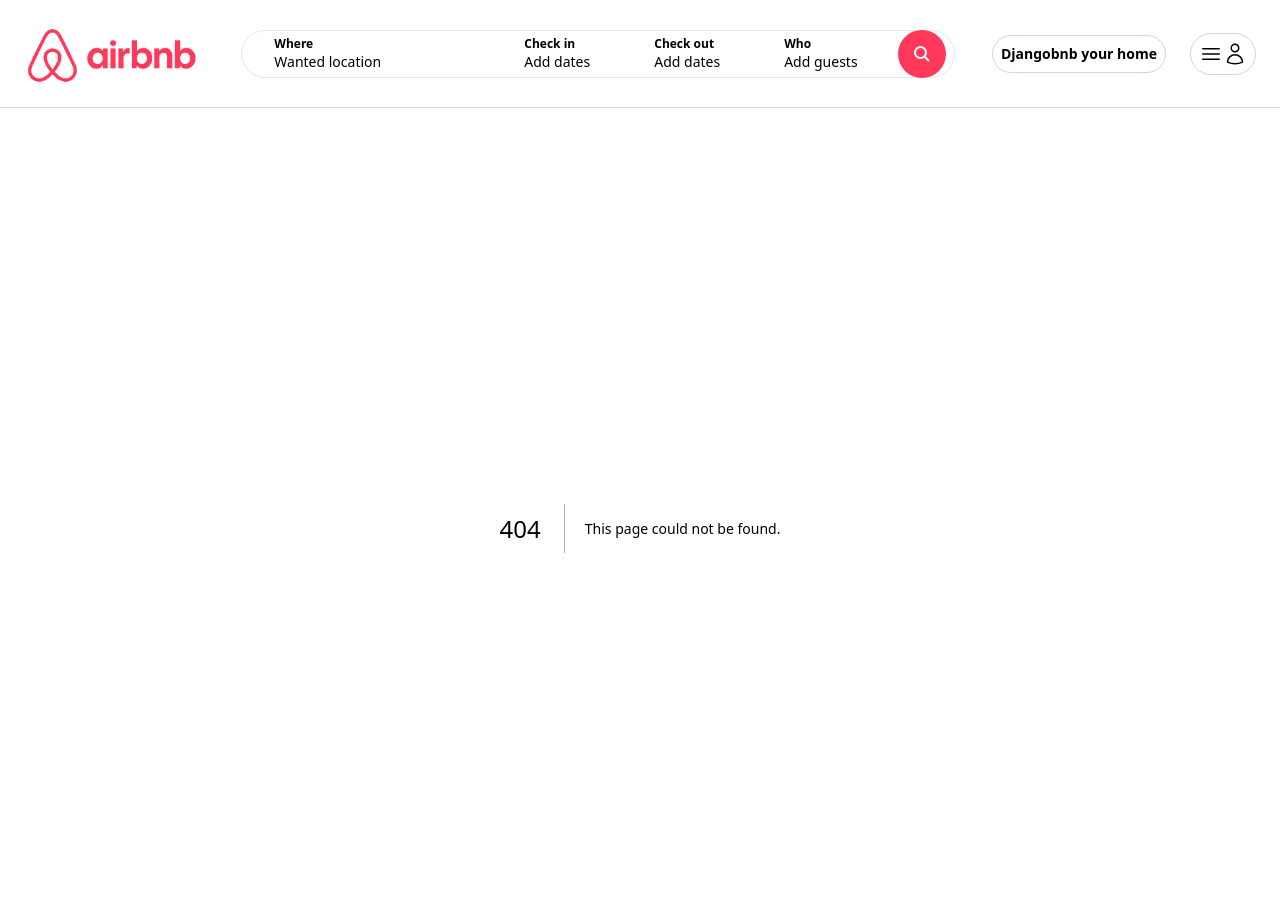
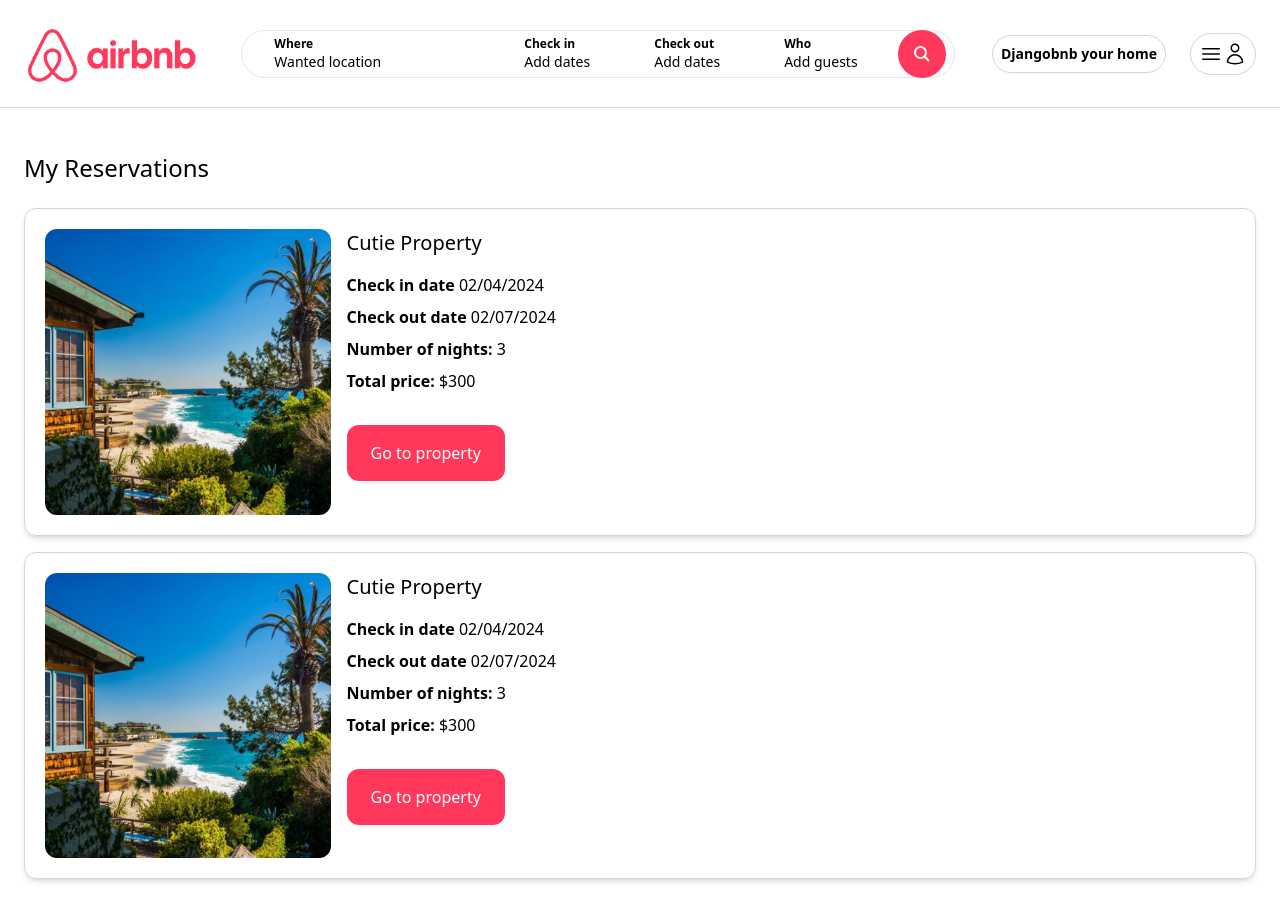
Before and after one commit to icegellycream/Django-amlf, a Next.js app: page /myreservations in a window 1280 px wide. Before the commit this address had no page. Shown: the top 920 px of the page. Built offline with nearby package versions, Linux system fonts and the light colour scheme.

Commit message:
MyReservationsPage - Figurado, Angeli Marie L.

```diff
--- /dev/null
+++ b/app/myreservations/page.tsx
@@ -0,0 +1,67 @@
+import Image from "next/image";
+
+const MyReservationsPage = () => {
+    return (
+        <main className="max-w-[1500px] mx-auto px-6 pb-6">
+            <h1 className="my-6 mb-6 text-2xl">My Reservations</h1>
+
+            <div className="space-y-4">
+                <div className="p-5 grid grid-cols-1 md:grid-cols-4 gap-4 shadow-md border border-gray-300 rounded-xl">
+                    <div className="col-span-1">
+                        <div className="relative overflow-hidden aspect-square rounded-xl">
+                            <Image
+                                fill
+                                src="/propertyItemImages/beach_1.jpg"
+                                className="hover:scale-110 object-cover transition h-full w-full"
+                                alt="Beach House"
+                            />
+                        </div>
+                    </div>
+
+                    <div className="col-span-1 nd:col-span-3">
+                        <h2 className="mb-4 text-xl">Cutie Property</h2>
+
+                        <p className="mb-2"><strong>Check in date</strong> 02/04/2024</p>
+                        <p className="mb-2"><strong>Check out date</strong> 02/07/2024</p>
+
+                        <p className="mb-2"><strong>Number of nights: </strong> 3</p>
+                        <p className="mb-2"><strong>Total price: </strong> $300</p>
+
+                        <div className="mt-6 inline-block cursor-pointer py-4 px-6 bg-[#ff385c] text-white rounded-xl">
+                            Go to property
+                        </div>
+                    </div>
+                </div>
+
+                <div className="p-5 grid grid-cols-1 md:grid-cols-4 gap-4 shadow-md border border-gray-300 rounded-xl">
+                    <div className="col-span-1">
+                        <div className="relative overflow-hidden aspect-square rounded-xl">
+                            <Image
+                                fill
+                                src="/propertyItemImages/beach_1.jpg"
+                                className="hover:scale-110 object-cover transition h-full w-full"
+                                alt="Beach House"
+                            />
+                        </div>
+                    </div>
+
+                    <div className="col-span-1 nd:col-span-3">
+                        <h2 className="mb-4 text-xl">Cutie Property</h2>
+
+                        <p className="mb-2"><strong>Check in date</strong> 02/04/2024</p>
+                        <p className="mb-2"><strong>Check out date</strong> 02/07/2024</p>
+
+                        <p className="mb-2"><strong>Number of nights: </strong> 3</p>
+                        <p className="mb-2"><strong>Total price: </strong> $300</p>
+
+                        <div className="mt-6 inline-block cursor-pointer py-4 px-6 bg-[#ff385c] text-white rounded-xl">
+                            Go to property
+                        </div>
+                    </div>
+                </div>
+            </div>
+        </main>
+    )
+}
+
+export default MyReservationsPage;
```
